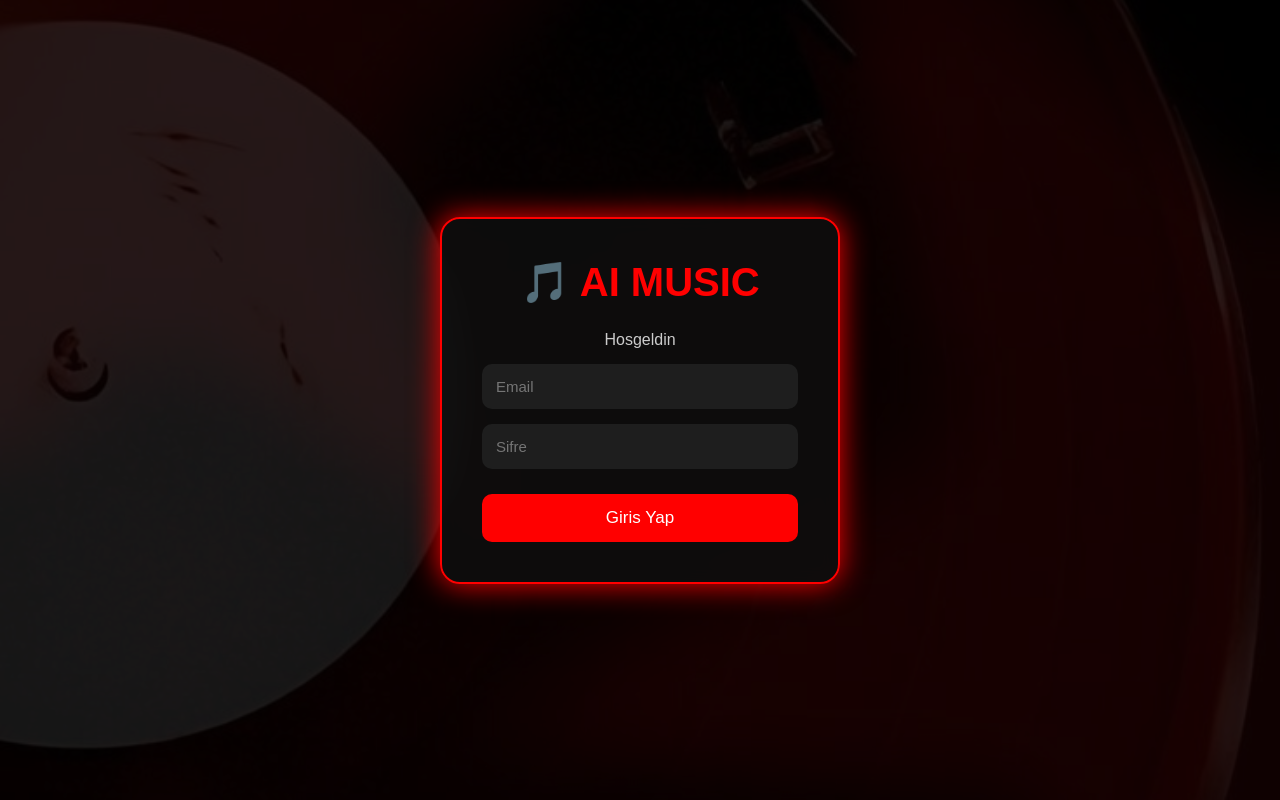
After one commit to ebrartorun05-arch/muzik-proje, a Flask app: template templates/login.html in a window 1280 px wide. The commit adds this page. Run offline with Flask 3, Linux system fonts and the light colour scheme; the template is opened without the code that fills it, so the values that code supplies are empty.

Commit message:
ilk yukleme

```diff
--- a/app.py
+++ b/app.py
@@ -1,11 +1,28 @@
-from flask import Flask, render_template, request, jsonify
+from flask import Flask, render_template, request, jsonify, redirect
+import sqlite3
 import pandas as pd
 from sklearn.metrics.pairwise import cosine_similarity
 from sklearn.preprocessing import MinMaxScaler
 
 app = Flask(__name__)
 
-# CSV yükle
+# =========================
+# VERİTABANI
+# =========================
+conn = sqlite3.connect("users.db", check_same_thread=False)
+cursor = conn.cursor()
+cursor.execute("""
+CREATE TABLE IF NOT EXISTS users(
+    id INTEGER PRIMARY KEY AUTOINCREMENT,
+    email TEXT,
+    password TEXT
+)
+""")
+conn.commit()
+
+# =========================
+# CSV YÜKLE
+# =========================
 df = pd.read_csv("dataset.csv", sep=";", encoding="utf-8")
 
 feature_cols = [
@@ -31,22 +48,49 @@ df = df.dropna(subset=feature_cols)
 scaler = MinMaxScaler()
 df_scaled = scaler.fit_transform(df[feature_cols])
 
-@app.route("/")
+# =========================
+# GİRİŞ (LOGIN) SAYFASI
+# =========================
+@app.route("/", methods=["GET", "POST"])
+def login():
+    if request.method == "POST":
+        email = request.form["email"]
+        password = request.form["password"]
+
+        # Veritabanına kaydet
+        cursor.execute(
+            "INSERT INTO users(email, password) VALUES(?,?)",
+            (email, password)
+        )
+        conn.commit()
+
+        return redirect("/home")
+
+    return render_template("login.html")
+
+# =========================
+# ANA SAYFA (MÜZİK PANELİ)
+# =========================
+@app.route("/home")
 def home():
-
-    songs = sorted(df['track_name'].astype(str).unique())
-
+    songs = sorted(
+        df['track_name'].astype(str).unique()
+    )
     return render_template(
         "index.html",
         songs=songs
     )
 
+# =========================
+# ÖNERİ SİSTEMİ
+# =========================
 @app.route("/recommend", methods=["POST"])
 def recommend():
-
     selected_song = request.json["song"]
 
-    idx = df[df['track_name'] == selected_song].index[0]
+    idx = df[
+        df['track_name'] == selected_song
+    ].index[0]
 
     selected_vector = df_scaled[idx].reshape(1, -1)
 
@@ -65,9 +109,7 @@ def recommend():
     ).head(5)
 
     result = []
-
     for _, row in recommendations.iterrows():
-
         result.append({
             "track_name": row["track_name"],
             "artist": row["artists"]
@@ -75,5 +117,8 @@ def recommend():
 
     return jsonify(result)
 
+# =========================
+# ÇALIŞTIR
+# =========================
 if __name__ == "__main__":
     app.run(debug=True)
--- a/static/style.css
+++ b/static/style.css
@@ -1,41 +1,154 @@
-body{
-    background:#121212;
-    color:white;
-    font-family:Arial;
-    display:flex;
-    justify-content:center;
-    padding-top:50px;
+*{
+    margin:0;
+    padding:0;
+    box-sizing:border-box;
 }
 
-.container{
-    width:700px;
-    text-align:center;
+body{
+
+    font-family:Arial, sans-serif;
+
+    height:100vh;
+
+    background-size:cover;
+    background-position:center;
+
+    animation:bgChange 15s infinite;
 }
 
-h1{
-    margin-bottom:30px;
+/* Degisen arkaplan */
+
+@keyframes bgChange{
+
+    0%{
+        background-image:url("/static/bg1.jpg");
+    }
+
+    33%{
+        background-image:url("/static/bg2.jpg");
+    }
+
+    66%{
+        background-image:url("/static/bg3.jpg");
+    }
+
+    100%{
+        background-image:url("/static/bg1.jpg");
+    }
 }
 
-select{
+/* Siyah blur katman */
+
+.overlay{
+
     width:100%;
-    padding:15px;
-    border-radius:10px;
-    margin-bottom:20px;
+    height:100vh;
+
+    background:rgba(0,0,0,0.75);
+
+    display:flex;
+
+    justify-content:center;
+
+    align-items:center;
 }
 
-button{
-    background:#1db954;
+/* Login kutusu */
+
+.login-box{
+
+    width:400px;
+
+    padding:40px;
+
+    border-radius:20px;
+
+    background:rgba(15,15,15,0.85);
+
+    border:2px solid red;
+
+    backdrop-filter:blur(10px);
+
+    box-shadow:0 0 30px red;
+
+    text-align:center;
+
     color:white;
-    border:none;
-    padding:15px 30px;
-    border-radius:10px;
-    cursor:pointer;
-    font-size:16px;
 }
 
-.song-card{
+/* Baslik */
+
+.login-box h1{
+
+    font-size:40px;
+
+    margin-bottom:25px;
+
+    color:red;
+}
+
+/* Inputlar */
+
+input{
+
+    width:100%;
+
+    padding:14px;
+
+    margin-top:15px;
+
+    border:none;
+
+    border-radius:10px;
+
     background:#1e1e1e;
+
+    color:white;
+
+    font-size:15px;
+
+    outline:none;
+}
+
+/* Buton */
+
+button{
+
+    width:100%;
+
+    padding:14px;
+
+    margin-top:25px;
+
+    border:none;
+
+    border-radius:10px;
+
+    background:red;
+
+    color:white;
+
+    font-size:17px;
+
+    cursor:pointer;
+
+    transition:0.3s;
+}
+
+button:hover{
+
+    background:#cc0000;
+
+    transform:scale(1.03);
+
+    box-shadow:0 0 20px red;
+}
+
+/* Yazilar */
+
+p{
+
     margin-top:15px;
-    padding:20px;
-    border-radius:10px;
+
+    color:#ccc;
 }
--- /dev/null
+++ b/templates/login.html
@@ -0,0 +1,49 @@
+<!DOCTYPE html>
+<html>
+
+<head>
+
+    <title>AI Muzik Sistemi</title>
+
+    <link rel="stylesheet"
+    href="{{ url_for('static', filename='style.css') }}">
+
+</head>
+
+<body>
+
+<div class="overlay">
+
+    <div class="login-box">
+
+        <h1>🎵 AI MUSIC</h1>
+
+        <p>Hosgeldin</p>
+
+        <form method="POST">
+
+            <input
+            type="email"
+            name="email"
+            placeholder="Email">
+
+            <input
+            type="password"
+            name="password"
+            placeholder="Sifre">
+
+            <button type="submit">
+
+                Giris Yap
+
+            </button>
+
+        </form>
+
+    </div>
+
+</div>
+
+</body>
+
+</html>
```
Also changed, not shown: dataset.csv (+71 -30 lines), templates/index.html (+54 -22 lines), static/bg1.jpg (added), static/bg2.jpg (added), static/bg3.jpg (added), users.db (added).
